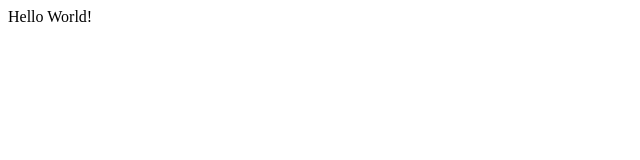
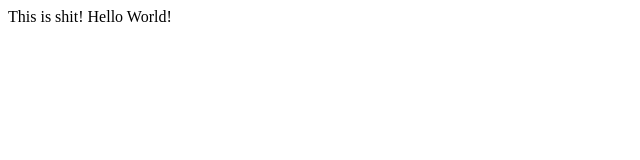
Before and after one commit to shashank9436/practice, a plain HTML site: page index.html in a window 1280 px wide. Shown: the whole page, without its empty margins (0-640 px from the left). Drawn offline with Linux system fonts and the light colour scheme.

Commit message:
index file modified

```diff
--- a/index.html
+++ b/index.html
@@ -1,4 +1,5 @@
 <html>
 
+This is shit!
 Hello World!
 </html>
```
